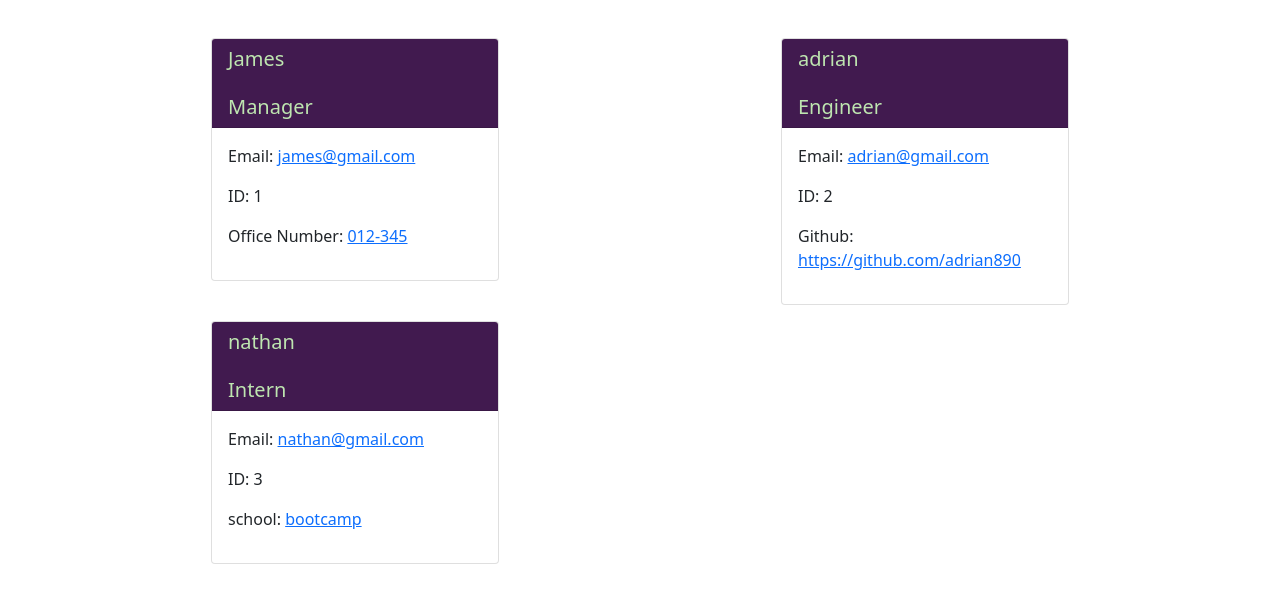
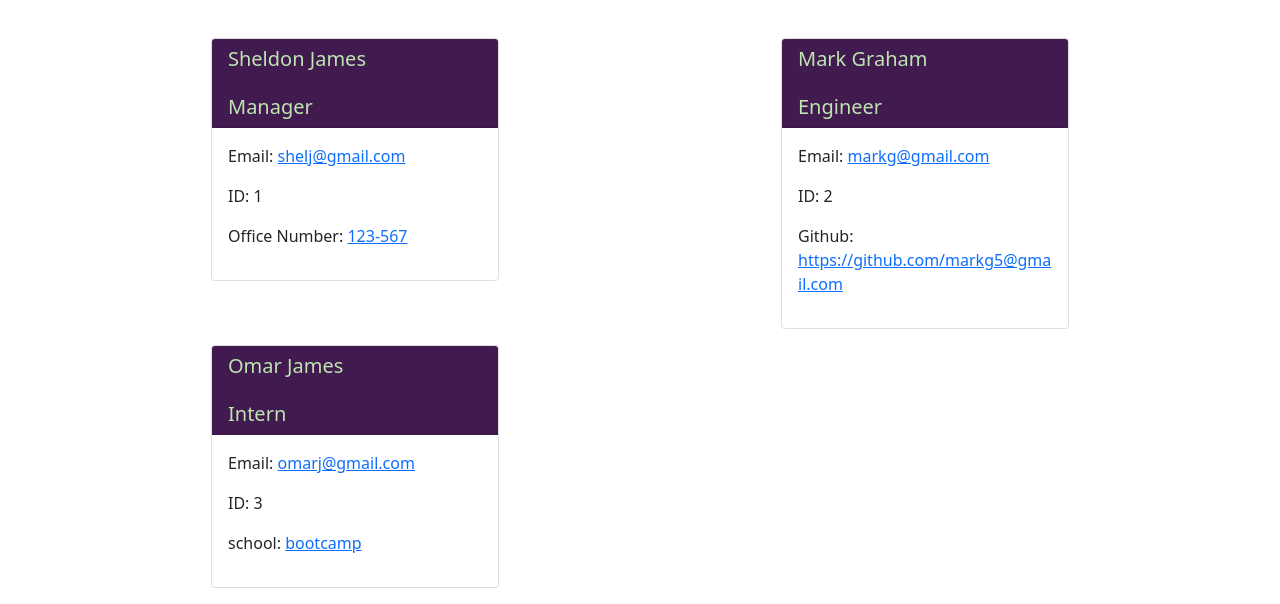
Before and after one commit to Sara-Monintja/Profile-Generator, a website: page output/team.html in a window 1280 px wide. Shown: the part 212-816 px from the top of the page. Drawn offline with nearby package versions, Linux system fonts and the light colour scheme.

```diff
--- a/output/team.html
+++ b/output/team.html
@@ -20,12 +20,12 @@
 
           <div class="card mb-3 mx-auto" style="width: 18rem">
 
-            <h5 class="card-header">James<br /><br />Manager</h5>
+            <h5 class="card-header">Sheldon James<br /><br />Manager</h5>
 
               <div class="card-body">
-                <p class="email">Email: <a href="mailto:james@gmail.com"> james@gmail.com </a></p>
+                <p class="email">Email: <a href="mailto:shelj@gmail.com"> shelj@gmail.com </a></p>
                 <p class="id">ID: 1</p>
-                <p class="attr_key">Office Number: <a href="012-345">012-345</a></p>
+                <p class="attr_key">Office Number: <a href="123-567">123-567</a></p>
               </div>
 
           </div>
@@ -36,12 +36,12 @@
 
           <div class="card mb-3 mx-auto" style="width: 18rem">
 
-            <h5 class="card-header">adrian<br /><br />Engineer</h5>
+            <h5 class="card-header">Mark Graham<br /><br />Engineer</h5>
 
               <div class="card-body">
-                <p class="email">Email: <a href="mailto:adrian@gmail.com"> adrian@gmail.com </a></p>
+                <p class="email">Email: <a href="mailto:markg@gmail.com"> markg@gmail.com </a></p>
                 <p class="id">ID: 2</p>
-                <p class="attr_key">Github: <a href="https://github.com/adrian890">https://github.com/adrian890</a></p>
+                <p class="attr_key">Github: <a href="https://github.com/markg5@gmail.com">https://github.com/markg5@gmail.com</a></p>
               </div>
 
           </div>
@@ -52,10 +52,10 @@
 
           <div class="card mb-3 mx-auto" style="width: 18rem">
 
-            <h5 class="card-header">nathan<br /><br />Intern</h5>
+            <h5 class="card-header">Omar James<br /><br />Intern</h5>
 
               <div class="card-body">
-                <p class="email">Email: <a href="mailto:nathan@gmail.com"> nathan@gmail.com </a></p>
+                <p class="email">Email: <a href="mailto:omarj@gmail.com"> omarj@gmail.com </a></p>
                 <p class="id">ID: 3</p>
                 <p class="attr_key">school: <a href="bootcamp">bootcamp</a></p>
               </div>
```
Also changed, not shown: README.md.
